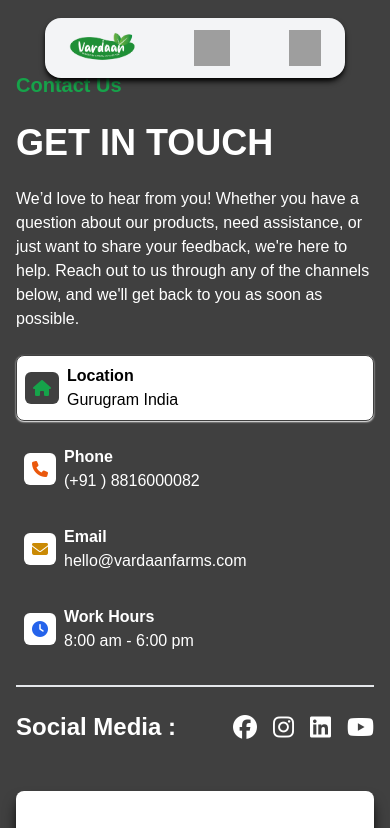
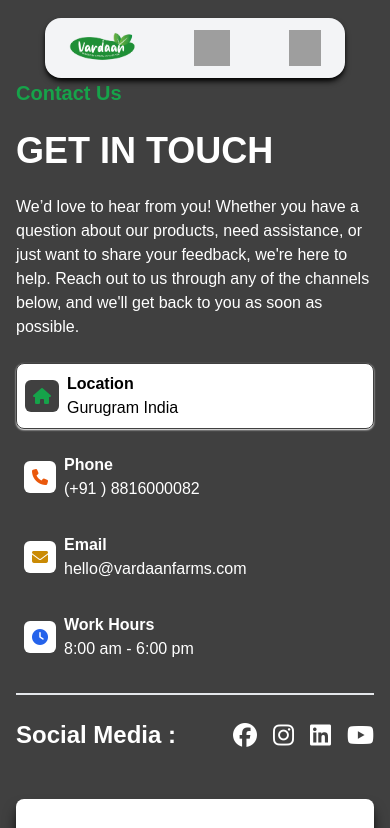
Before and after one commit to mayank20011/VardaanFarms-Website, a React (Vite) app: page /contactUs in a window 390 px wide. Shown: the top 828 px of the page. Built offline with nearby package versions, Linux system fonts and the light colour scheme; grey boxes are pictures that could not be loaded; a web font is replaced by a local one.

Commit message:
Added Padding top in contact us page for small screens

```diff
--- a/src/Pages/ContactUs/ContactUs.jsx
+++ b/src/Pages/ContactUs/ContactUs.jsx
@@ -106,7 +106,7 @@ function ContactUs({totalPaddingToGive}) {
       </Helmet>
 
       <section className="bg-neutral-700 w-full min-h-screen" style={{paddingTop:`${totalPaddingToGive}px`, minHeight:`calc(100vh - ${totalPaddingToGive}px`}}>
-        <div className="mx-auto max-w-[1400px] lg:w-3/4 md:w-11/12 px-4 md:px-0 flex justify-center pt-4 gap-12 flex-col lg:flex-row">
+        <div className="mx-auto max-w-[1400px] lg:w-3/4 md:w-11/12 px-4 md:px-0 flex justify-center pt-6 gap-12 flex-col lg:flex-row">
           {/* Left-div */}
           <div className="lg:w-1/2 flex flex-col gap-6 justify-center">
             <span
```
